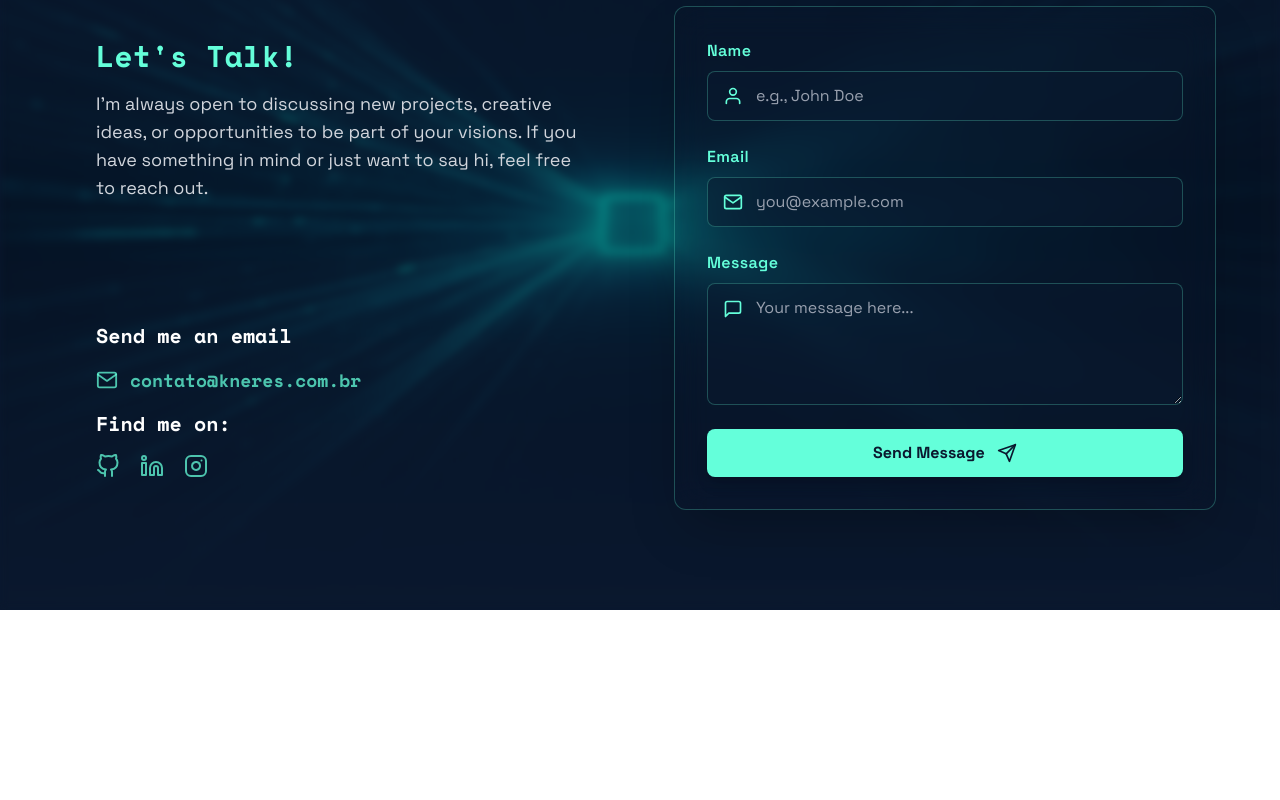
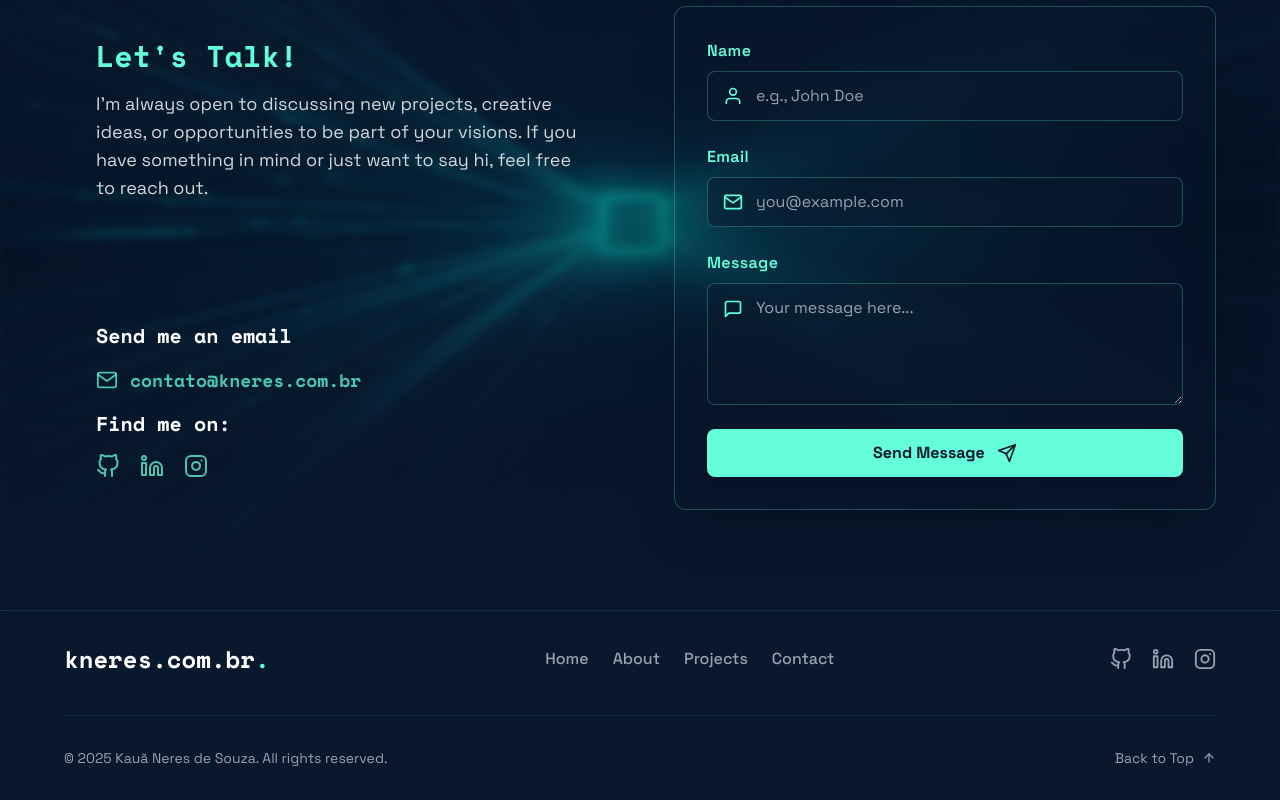
Before and after one commit to KNereSouza/kneres.com.br, a React (Vite) app: page / in a window 1280 px wide. Shown: the part 5158-5958 px from the top of the page. Before the commit the page ends 5768 px from the top, so only its background shows below. Built offline with nearby package versions, Linux system fonts and the light colour scheme.

Commit message:
feat: import Footer in homepage component

```diff
--- a/src/pages/index.tsx
+++ b/src/pages/index.tsx
@@ -5,6 +5,7 @@ import { ExperiencesSection } from "../features/experiences/ExperiencesSection";
 import { ProjectsSection } from "../features/projects/ProjectsSection";
 import { SkillsSection } from "../features/skills/SkillsSection";
 import { ContactSection } from "../features/contact/ContactSection";
+import { Footer } from "../components/footer/Footer";
 
 export function Home() {
   return (
@@ -16,6 +17,7 @@ export function Home() {
       <ProjectsSection />
       <SkillsSection />
       <ContactSection />
+      <Footer />
     </>
   );
 }
```
